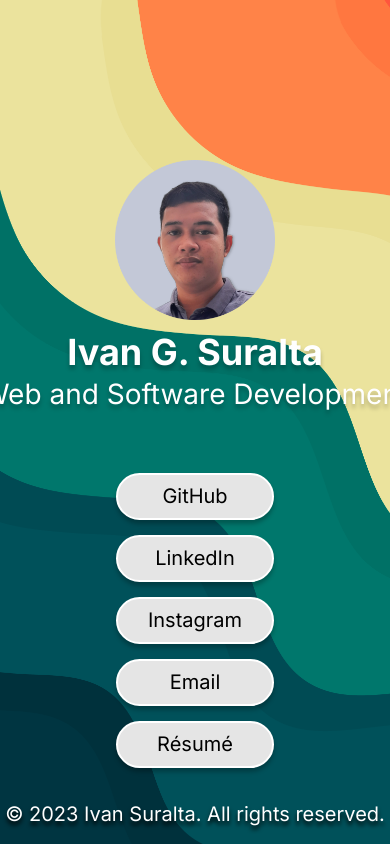
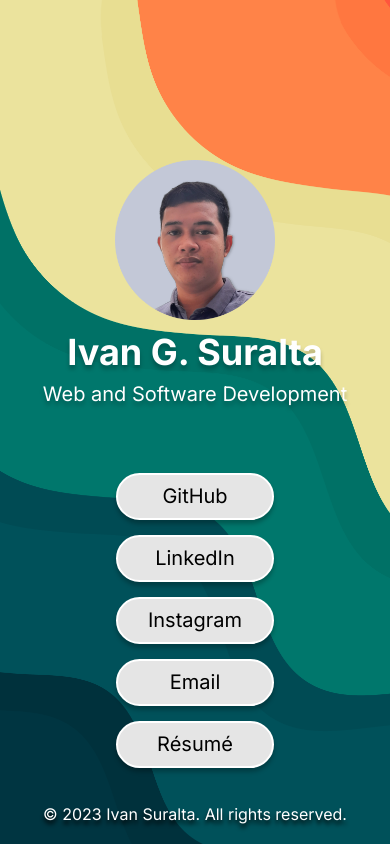
Before and after one commit to ivanovich18/Personal-Website, a plain HTML site: page index.html in a window 390 px wide. Shown: the top 844 px of the page. Drawn offline with nearby package versions, Linux system fonts and the light colour scheme.

Commit message:
Updated the mobile view of the webpage

```diff
--- a/styles.css
+++ b/styles.css
@@ -65,7 +65,6 @@ button {
     position: absolute;
     width: 158px;
     height: 47px;
-
     background: #E5E5E5;
     border: 2px solid #FFFFFF;
     box-shadow: 0px 4px 4px rgba(0, 0, 0, 0.25);
@@ -115,7 +114,12 @@ button {
 
 @media screen and (max-width: 600px) {
     .subtitle-text {
-        font-size: 28px;
+        font-size: 20px;
         text-align: center;
     }
+
+    .footer-text {
+        text-align: center;
+        font-size: 16px;
+    }
 }
```
